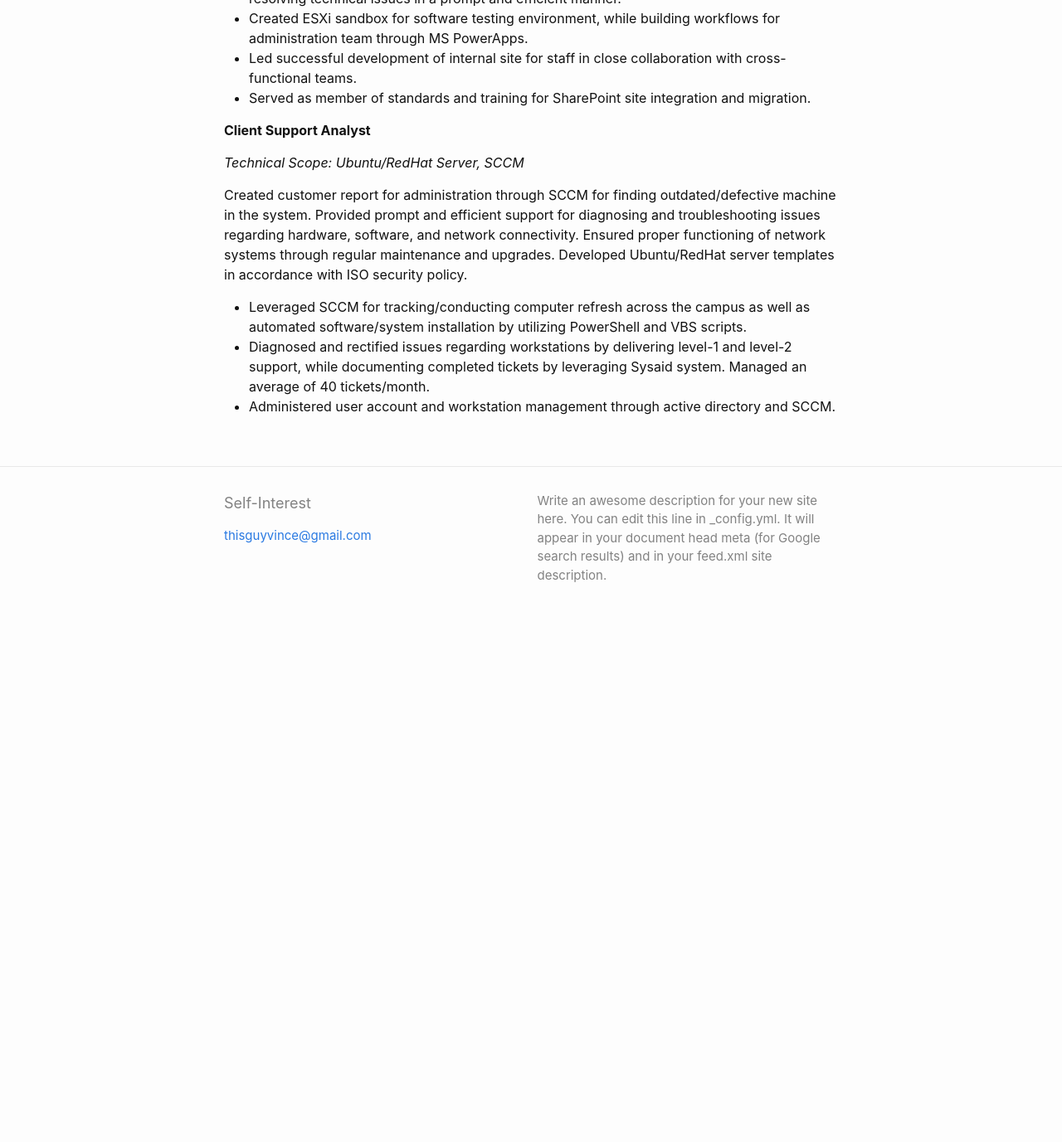
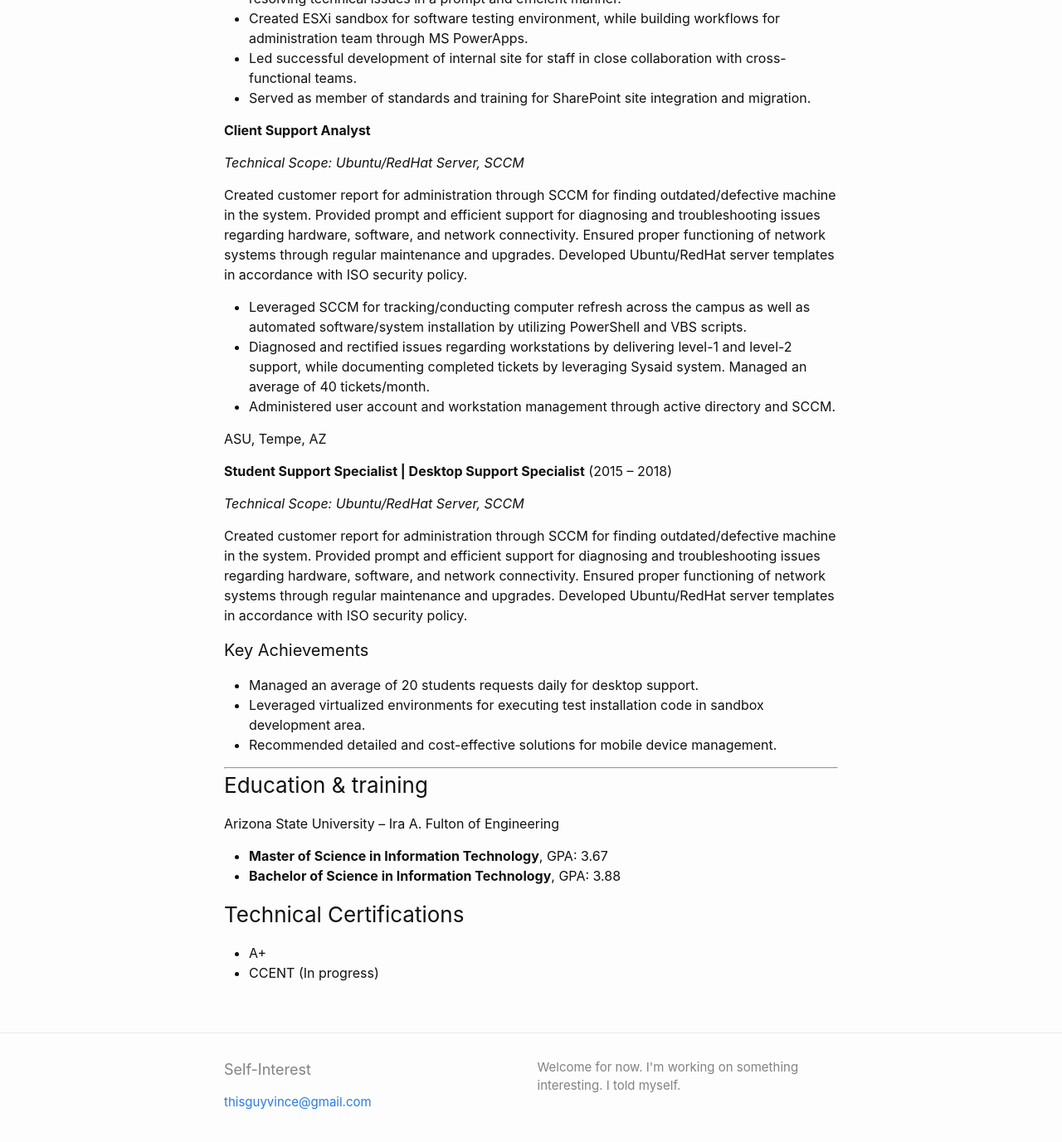
Before and after one commit to vincewho/self_interest, a Jekyll site: the page built from resume.md, in a window 1280 px wide and 1400 px high, scrolled down 1364 px. Shown: the top 1377 px of the window at 83% size. Built offline with Jekyll 4.4.1, drawn with Linux system fonts in a browser that asks for light colours; before the commit the page ends 2129 px from its top, so only the background shows below that.

Commit message:
added extra stuff

```diff
--- a/_config.yml
+++ b/_config.yml
@@ -21,9 +21,7 @@
 title: Self-Interest
 email: thisguyvince@gmail.com
 description: >- # this means to ignore newlines until "baseurl:"
-  Write an awesome description for your new site here. You can edit this
-  line in _config.yml. It will appear in your document head meta (for
-  Google search results) and in your feed.xml site description.
+  Welcome for now. I'm working on something interesting. I told myself.
 baseurl: "" # the subpath of your site, e.g. /blog
 url: "" # the base hostname & protocol for your site, e.g. http://example.com
 twitter_username:
--- a/resume.md
+++ b/resume.md
@@ -52,3 +52,30 @@
 *	Leveraged SCCM for tracking/conducting computer refresh across the campus as well as automated software/system installation by utilizing PowerShell and VBS scripts.
 *	Diagnosed and rectified issues regarding workstations by delivering level-1 and level-2 support, while documenting completed tickets by leveraging Sysaid system. Managed an average of 40 tickets/month.
 *	Administered user account and workstation management through active directory and SCCM.
+
+ASU, Tempe, AZ
+
+**Student Support Specialist \| Desktop Support Specialist** (2015 – 2018)
+
+*Technical Scope: Ubuntu/RedHat Server, SCCM*
+
+Created customer report for administration through SCCM for finding outdated/defective machine in the system. Provided prompt and efficient support for diagnosing and troubleshooting issues regarding hardware, software, and network connectivity. Ensured proper functioning of network systems through regular maintenance and upgrades. Developed Ubuntu/RedHat server templates in accordance with ISO security policy.
+
+#### Key Achievements
+
+*	Managed an average of 20 students requests daily for desktop support.
+*	Leveraged virtualized environments for executing test installation code in sandbox development area.
+*	Recommended detailed and cost-effective solutions for mobile device management.
+
+***
+
+### Education & training
+
+Arizona State University – Ira A. Fulton of Engineering
+
+* **Master of Science in Information Technology**, GPA: 3.67
+* **Bachelor of Science in Information Technology**, GPA: 3.88
+
+### Technical Certifications
+* A+
+* CCENT (In progress)
```
Also changed, not shown: 6 other files.
